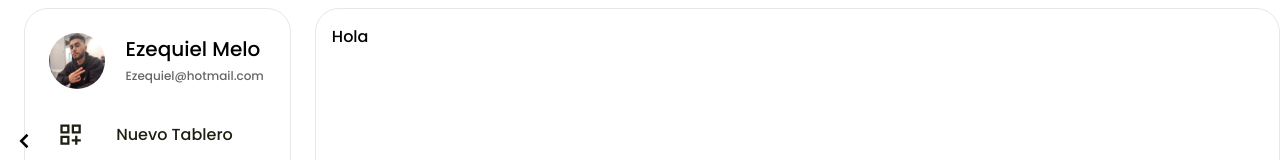
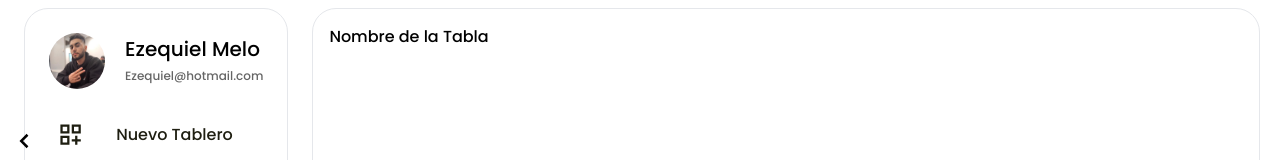
Before and after one commit to EzequielMelo/To-Do-List, a React (Vite) app in the folder To-Do-List/: page / in a window 1280 px wide. Shown: the top 160 px of the page. Built offline with nearby package versions, Linux system fonts and the light colour scheme.

Commit message:
La Tabla sufrio modificaciones, ahora se le puede cambiar el nombre al hacerle click y mantiene los cambios, hacer que los datos se guarden en local storage

```diff
--- a/To-Do-List/src/App.jsx
+++ b/To-Do-List/src/App.jsx
@@ -7,7 +7,7 @@ function App() {
   return (
     <div className='w-full h-screen bg-back object-cover flex items-center'>
      <Sidebar />
-     <Board initialBoard={true}/>
+     <Board initialBoard={'Nombre de la Tabla'}/>
     </div>
   )
 }
--- a/To-Do-List/src/components/Board.jsx
+++ b/To-Do-List/src/components/Board.jsx
@@ -1,19 +1,37 @@
-import { useState } from "react"
+import { useState } from 'react';
 
 // eslint-disable-next-line react/prop-types
 const Board = ({ initialBoard }) => {
+    const [haveAName, setHaveAName] = useState(initialBoard);
+    const [isEditing, setIsEditing] = useState(false);
+    const [customText, setCustomText] = useState(initialBoard);
 
-    const [isFollowing, setIsFollowing] = useState(initialBoard)
-    const text = isFollowing ? 'Hola' : 'Chau'
-    const buttonClassName = isFollowing
-    ? 'tw-followCard-button is-following'
-    : 'tw-followCard-button'
+    const handleClick = () => {
+        setIsEditing(true);
+    };
 
-    return(
+    const handleChange = (e) => {
+        setCustomText(e.target.value);
+    };
+
+    const handleBlur = () => {
+        setIsEditing(false);
+        if (customText.trim() !== '') {
+            setHaveAName(customText);
+        } else {
+            setCustomText(haveAName); // Revertir al nombre original si el campo está vacío
+        }
+    };
+
+    return (
         <div className={`board-container`}>
-            <h3>{text}</h3>
+            {!isEditing
+            ?
+            (<h3 onClick={handleClick}>{haveAName}</h3>)
+            :
+            (<input type="text" value={customText} onChange={handleChange} onBlur={handleBlur}autoFocus/>)}
         </div>
-    )
-}
+    );
+};
 
-export default Board
+export default Board;
--- a/To-Do-List/src/index.css
+++ b/To-Do-List/src/index.css
@@ -22,6 +22,6 @@
   }
   .board-container {
     @apply bg-glass h-[98%] w-[92%] rounded-3xl ml-6 p-4
-    border transition-all duration-500 border-solid border-glass relative
+    border transition-all duration-500 border-solid border-glass relative mr-5
   }
 }
```
